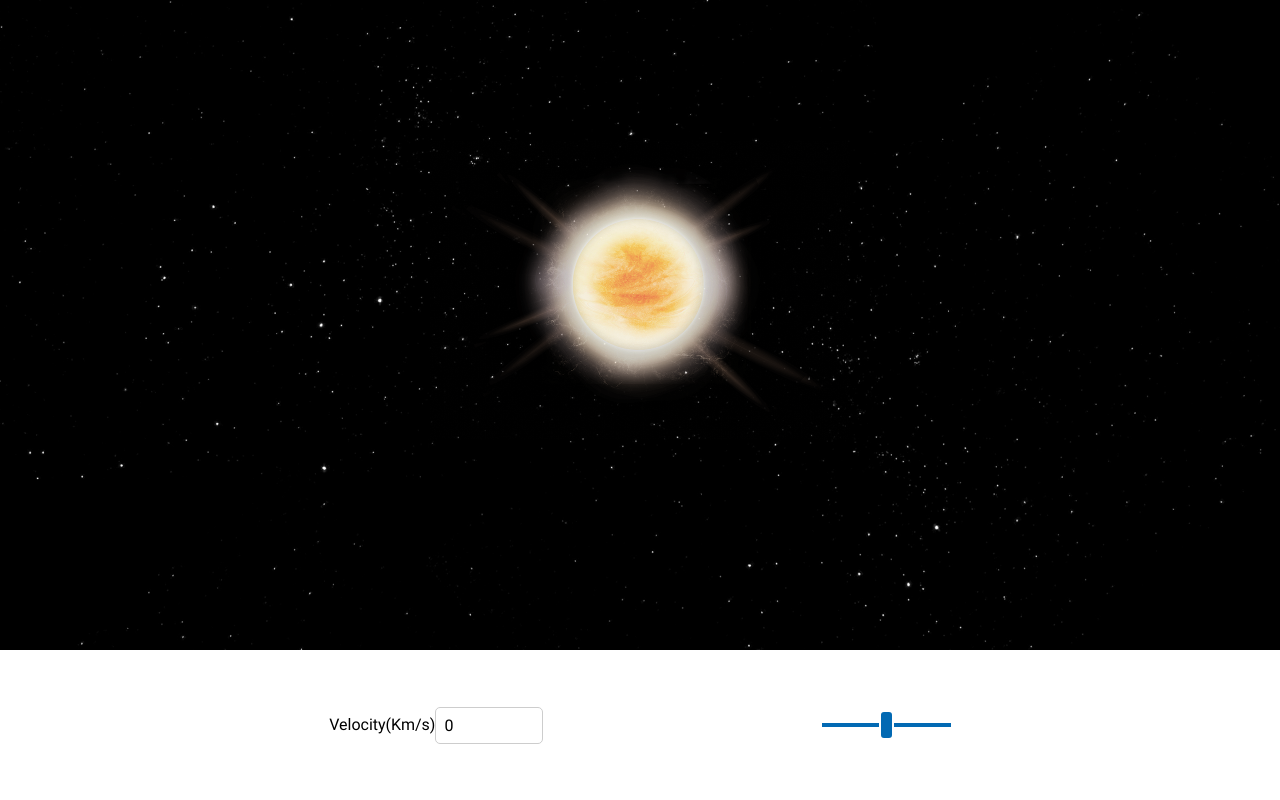
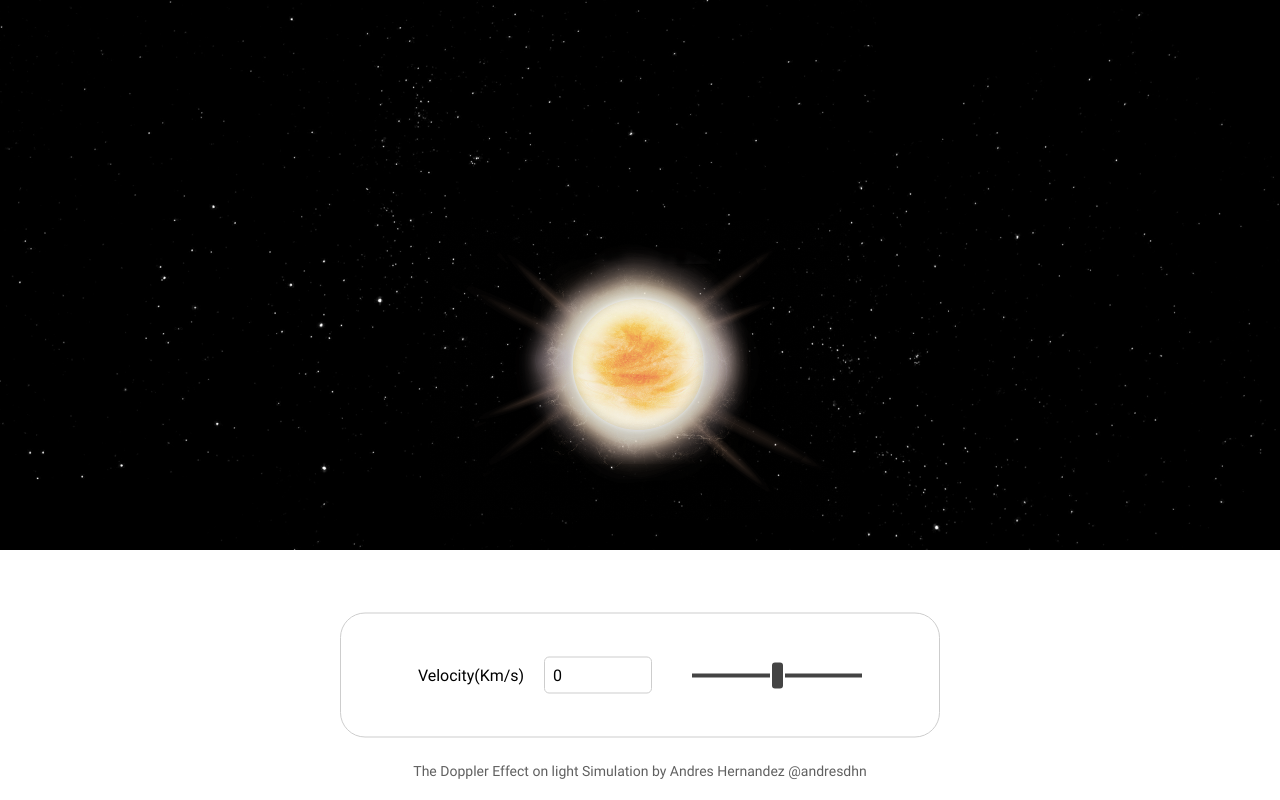
Before and after one commit to andresdhn/doppler-effect, a React (Create React App) app: page / in a window 1280 px wide. Built offline with nearby package versions, Linux system fonts and the light colour scheme.

Commit message:
Adjust Controls layout + Aditional tests + introduces animation logic

```diff
--- a/src/components/Controls/index.js
+++ b/src/components/Controls/index.js
@@ -7,20 +7,33 @@ const StyledControls = styled.section`
     left: 0;
     bottom: 0;
     width: 100%;
-    height: 150px;
+    height: 250px;
     background-color: #ffffff;
 `;
 
 const StyledForm = styled.form`
-    position: relative;
+    position: absolute;
+    top 50%;
+    left: 50%;
+    transform: translate3d(-50%, -50%, 0);
+
     display: flex;
     align-items: center;
-    justify-content: space-around;
+    justify-content: center;
+    flex-direction: row;
 
     width: 100%;
-    height: 100%;
-    max-width: 900px;
+    height: 50%;
+    max-width: 600px;
     margin: 0 auto;
+
+    border-radius: 25px;
+    border: 1px solid #cdcdcd;
+
+    @media (max-width: 600px) {
+        flex-direction: column;
+        justify-content: flex-start;
+    }
 `;
 
 const FormGroup = styled.div`
@@ -43,11 +56,14 @@ const StyledInput = styled.input`
     font-weight: 400;
     font-size: 16px;
     line-height: 1;
+
+    margin: 40px 20px;
 `;
 
 const StyledRange = styled.input`
     -webkit-appearance: none;
-    width: auto;
+    width: 170px;
+    margin-left: 20px;
 
     &:focus {
         outline: none;
@@ -57,7 +73,7 @@ const StyledRange = styled.input`
         width: 100%;
         height: 4px;
         cursor: pointer;
-        background: #0269b3;
+        background: #444444;
         border-radius: 0px;
         border: 0px solid rgba(0, 0, 0, 0);
     }
@@ -67,15 +83,24 @@ const StyledRange = styled.input`
         height: 30px;
         width: 15px;
         border-radius: 5px;
-        background: #0269b3;
+        background: #444444;
         cursor: pointer;
         -webkit-appearance: none;
         margin-top: -13px;
     }
 
     &:focus::-webkit-slider-runnable-track {
-        background: #0269b3;
+        background: #444444;
     }
+`;
+
+const StyledFooter = styled.footer`
+    position: absolute;
+    bottom: 20px;
+    width: 100%;
+    font-size: 14px;
+    text-align: center;
+    color: #606060;
 `;
 
 const Controls = props => {
@@ -87,7 +112,7 @@ const Controls = props => {
 
         if (val === '' || regx.test(val)) {
             if (val >= -100 && val <= 100) {
-                onVelocityChange(val);
+                onVelocityChange(parseFloat(val));
             }
         }
         return false;
@@ -117,6 +142,11 @@ const Controls = props => {
                     data-test="velocityRange"
                 />
             </StyledForm>
+
+            <StyledFooter>
+                The Doppler Effect on light Simulation by Andres Hernandez
+                @andresdhn
+            </StyledFooter>
         </StyledControls>
     );
 };
--- a/src/components/Simulator/index.js
+++ b/src/components/Simulator/index.js
@@ -10,6 +10,7 @@ const StyledSimulator = styled.div`
     width: 100%;
     height: 100%;
     min-height: 600px;
+    min-width: 420px;
 `;
 
 const Simulator = () => {
--- a/src/components/Star/index.js
+++ b/src/components/Star/index.js
@@ -1,10 +1,11 @@
 import React from 'react';
+import PropTypes from 'prop-types';
 import styled from 'styled-components';
 import star from '../../images/star-small.png';
 //
 const StarContainer = styled.div`
     position: absolute;
-    top: 10%;
+    top: 20%;
     left: 50%;
 
     width: 100%;
@@ -16,10 +17,39 @@ const StarContainer = styled.div`
 
     background: url(${star}) no-repeat top center;
     background-size: 100%;
+
+    @media (max-width: 600px) {
+        top: 10%;
+    }
+`;
+
+const StarGlow = styled.div`
+    position: absolute;
+    top: 50%;
+    left: 50%;
+    width: 20%;
+    height: 20%;
+    transform: translate3d(-50%, -50%, 0);
+    border-radius: 50%;
+    z-index: 99;
+    opacity: ${props => props.intensity};
+    background-color: ${props => props.color};
 `;
 
 const Star = props => {
-    return <StarContainer data-test="starComponent" />;
+    const { velocity } = props;
+    const effect = velocity < 0 ? 'blue' : 'red';
+    const opacity = Math.abs(parseFloat(velocity / 100));
+
+    return (
+        <StarContainer data-test="starComponent">
+            <StarGlow intensity={opacity} color={effect} />
+        </StarContainer>
+    );
+};
+
+Star.propTypes = {
+    velocity: PropTypes.number,
 };
 
 export default Star;
```
Also changed, not shown: 1 other file (tests, documents, lock files or other folders).
